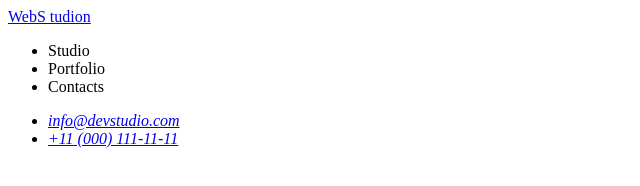
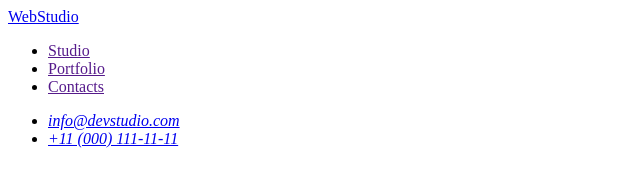
Before and after one commit to oshamoiev/goit-markup-hw-01, a plain HTML site: page index.html in a window 1280 px wide. Shown: the whole page, without its empty margins (0-640 px from the left). Drawn offline with Linux system fonts and the light colour scheme.

Commit message:
Fix header issues

```diff
--- a/index.html
+++ b/index.html
@@ -8,11 +8,11 @@
   <body>
     <header>
       <nav>
-        <a href="index.html">WebS tudion</a>
+        <a href="./index.html">WebStudio</a>
         <ul>
-          <li><a href=""></a>Studio</li>
-          <li><a href=""></a>Portfolio</li>
-          <li><a href=""></a>Contacts</li>
+          <li><a href="">Studio</a></li>
+          <li><a href="">Portfolio</a></li>
+          <li><a href="">Contacts</a></li>
         </ul>
       </nav>
 
```
